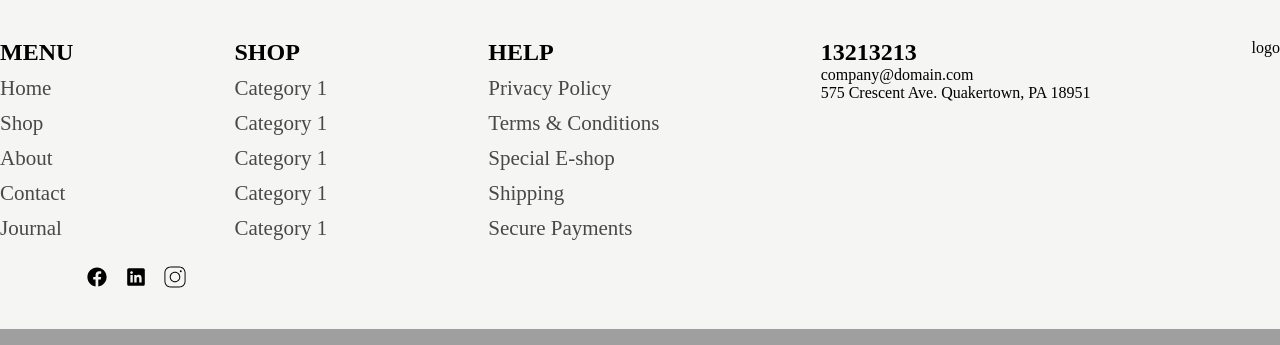
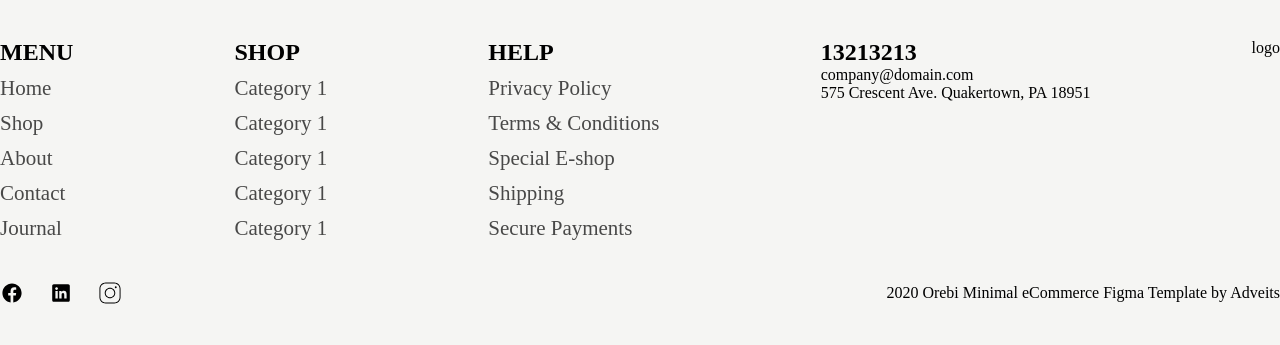
Before and after one commit to mahmudashif/Web-Engineering-Project, a PHP site: page / in a window 1280 px wide; the page is wider, and only the part inside the window is pictured. Shown: the part 3170-3515 px from the top of that part. Run offline with PHP 8.4, Linux system fonts and the light colour scheme.

Commit message:
fix: footer icon and copyright text fixed

```diff
--- a/index.css
+++ b/index.css
@@ -464,7 +464,14 @@
   height: 24px;
   width: 24px;
   display: flex;
-  gap: 15px;
- margin-top: 24px;
- margin-left: 85px;
+  gap: 25px;
 }
+
+#footer_icon_main {
+  display: flex;
+  max-width: 1320px;
+  margin: auto;
+  align-items: center;
+  justify-content: space-between;
+  margin-top: 40px;
+}
--- a/index.html
+++ b/index.html
@@ -268,12 +268,16 @@
 
       <!-- ========== footer Icon (jobayer bosabi) section design ========== -->
 
-      <div class="footer_icon_main">
+      <div id="footer_icon_main">
+        <div class="footer_icon_main">
           <img src="/images/homepage/facebook_icon.svg" alt="" />
           <img src="/images/homepage/linkedin_icon.svg" alt="" />
           <img src="/images/homepage/instagram_icon.svg" alt="" />
+        </div>
+        <div>
+          <p>2020 Orebi Minimal eCommerce Figma Template by Adveits</p>
+        </div>
       </div>
-
     </footer>
   </body>
 </html>
```
